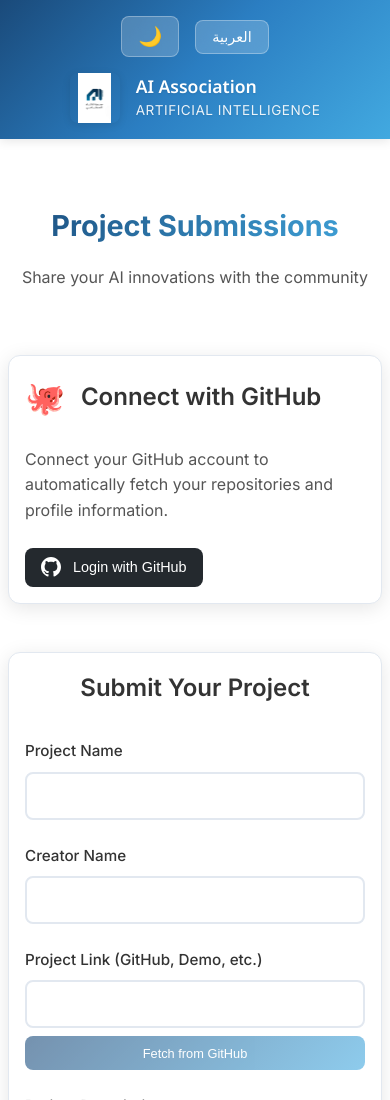
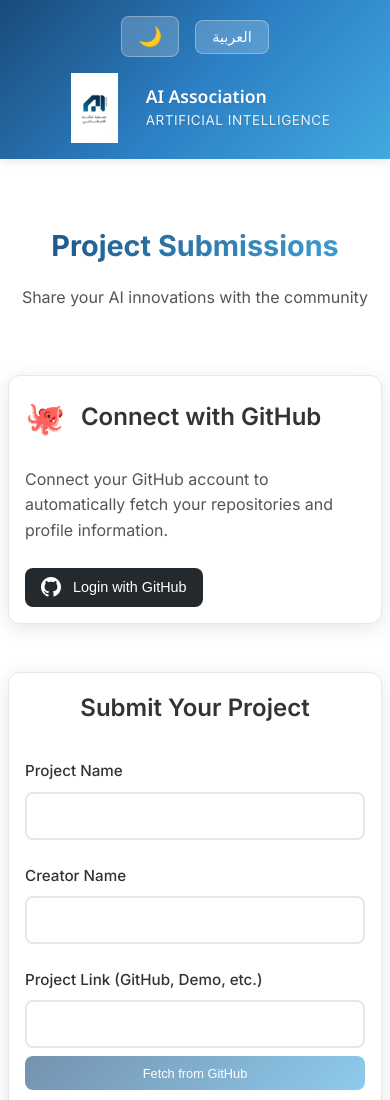
Before and after one commit to yaraabdullah/project-submission, a plain HTML site: page index.html in a window 390 px wide. Shown: the top 1100 px of the page. Drawn offline with Linux system fonts and the light colour scheme.

Commit message:
Make logo bigger and remove background styling

```diff
--- a/styles.css
+++ b/styles.css
@@ -92,8 +92,8 @@
 }
 
 .logo-icon {
-    width: 60px;
-    height: 60px;
+    width: 80px;
+    height: 80px;
     position: relative;
     flex-shrink: 0;
     display: flex;
@@ -105,9 +105,10 @@
     width: 100%;
     height: 100%;
     object-fit: contain;
-    border-radius: 8px;
-    box-shadow: 0 2px 8px rgba(0, 0, 0, 0.1);
     transition: transform 0.3s ease;
+    background: transparent;
+    border: none;
+    outline: none;
 }
 
 .logo-image:hover {
@@ -656,8 +657,8 @@
     }
 
     .logo-icon {
-        width: 50px;
-        height: 50px;
+        width: 70px;
+        height: 70px;
     }
 
     .logo-image {
```
